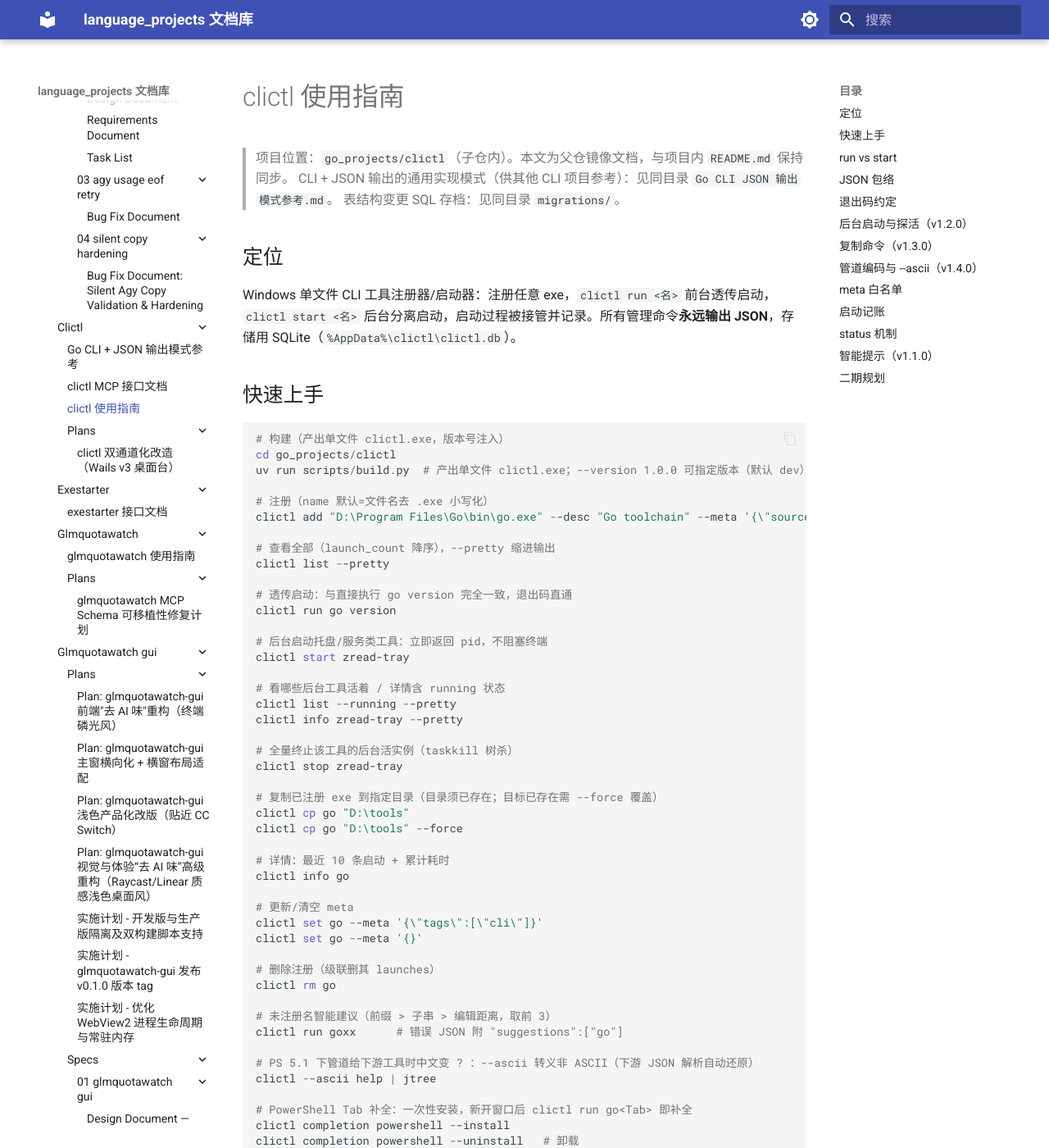
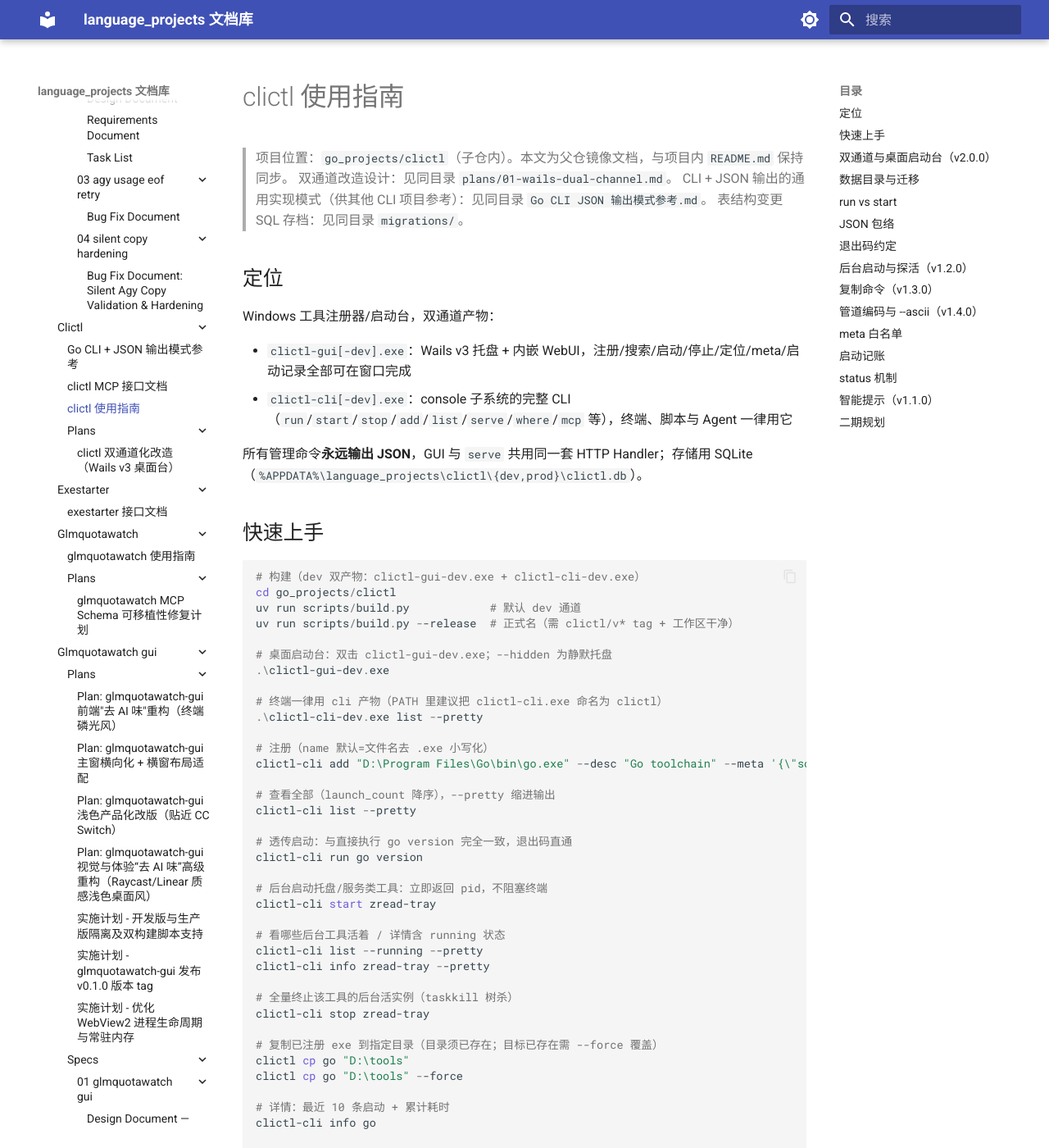
Before and after one commit to shihao-hub/td-language_projects, an MkDocs documentation site: the page built from docs/projects/go_projects/clictl/clictl 使用指南.md, in a window 1280 px wide and 1400 px high. Shown: the whole window at 82% size. Built offline with MkDocs 1.6.1 and Material for MkDocs 9.7.7, drawn with Linux system fonts in a browser that asks for light colours; a script that is not in the unit is left out; some of the changed text lies outside the part shown.

Commit message:
docs: 更新 clictl 双通道与桌面启动台使用指南
- 补充 GUI/CLI 双产物、托盘与 WebUI 能力说明
- 更新构建方式、数据目录 dev/prod 隔离与旧库迁移
- 终端示例统一改用 clictl-cli

````diff
--- a/docs/projects/go_projects/clictl/clictl 使用指南.md
+++ b/docs/projects/go_projects/clictl/clictl 使用指南.md
@@ -1,63 +1,97 @@
 # clictl 使用指南
 
 > 项目位置：`go_projects/clictl`（子仓内）。本文为父仓镜像文档，与项目内 `README.md` 保持同步。
+> 双通道改造设计：见同目录 `plans/01-wails-dual-channel.md`。
 > CLI + JSON 输出的通用实现模式（供其他 CLI 项目参考）：见同目录 `Go CLI JSON 输出模式参考.md`。
 > 表结构变更 SQL 存档：见同目录 `migrations/`。
 
 ## 定位
 
-Windows 单文件 CLI 工具注册器/启动器：注册任意 exe，`clictl run <名>` 前台透传启动，`clictl start <名>` 后台分离启动，启动过程被接管并记录。所有管理命令**永远输出 JSON**，存储用 SQLite（`%AppData%\clictl\clictl.db`）。
+Windows 工具注册器/启动台，双通道产物：
+
+- `clictl-gui[-dev].exe`：Wails v3 托盘 + 内嵌 WebUI，注册/搜索/启动/停止/定位/meta/启动记录全部可在窗口完成
+- `clictl-cli[-dev].exe`：console 子系统的完整 CLI（`run`/`start`/`stop`/`add`/`list`/`serve`/`where`/`mcp` 等），终端、脚本与 Agent 一律用它
+
+所有管理命令**永远输出 JSON**，GUI 与 `serve` 共用同一套 HTTP Handler；存储用 SQLite（`%APPDATA%\language_projects\clictl\{dev,prod}\clictl.db`）。
 
 ## 快速上手
 
 ```powershell
-# 构建（产出单文件 clictl.exe，版本号注入）
+# 构建（dev 双产物：clictl-gui-dev.exe + clictl-cli-dev.exe）
 cd go_projects/clictl
-uv run scripts/build.py  # 产出单文件 clictl.exe；--version 1.0.0 可指定版本（默认 dev）
+uv run scripts/build.py            # 默认 dev 通道
+uv run scripts/build.py --release  # 正式名（需 clictl/v* tag + 工作区干净）
+
+# 桌面启动台：双击 clictl-gui-dev.exe；--hidden 为静默托盘
+.\clictl-gui-dev.exe
+
+# 终端一律用 cli 产物（PATH 里建议把 clictl-cli.exe 命名为 clictl）
+.\clictl-cli-dev.exe list --pretty
 
 # 注册（name 默认=文件名去 .exe 小写化）
-clictl add "D:\Program Files\Go\bin\go.exe" --desc "Go toolchain" --meta '{\"source\":\"go\",\"tags\":[\"dev\"]}'
+clictl-cli add "D:\Program Files\Go\bin\go.exe" --desc "Go toolchain" --meta '{\"source\":\"go\",\"tags\":[\"dev\"]}'
 
 # 查看全部（launch_count 降序），--pretty 缩进输出
-clictl list --pretty
+clictl-cli list --pretty
 
 # 透传启动：与直接执行 go version 完全一致，退出码直通
-clictl run go version
+clictl-cli run go version
 
 # 后台启动托盘/服务类工具：立即返回 pid，不阻塞终端
-clictl start zread-tray
+clictl-cli start zread-tray
 
 # 看哪些后台工具活着 / 详情含 running 状态
-clictl list --running --pretty
-clictl info zread-tray --pretty
+clictl-cli list --running --pretty
+clictl-cli info zread-tray --pretty
 
 # 全量终止该工具的后台活实例（taskkill 树杀）
-clictl stop zread-tray
+clictl-cli stop zread-tray
 
 # 复制已注册 exe 到指定目录（目录须已存在；目标已存在需 --force 覆盖）
 clictl cp go "D:\tools"
 clictl cp go "D:\tools" --force
 
 # 详情：最近 10 条启动 + 累计耗时
-clictl info go
+clictl-cli info go
 
 # 更新/清空 meta
-clictl set go --meta '{\"tags\":[\"cli\"]}'
-clictl set go --meta '{}'
+clictl-cli set go --meta '{\"tags\":[\"cli\"]}'
+clictl-cli set go --meta '{}'
 
 # 删除注册（级联删其 launches）
-clictl rm go
+clictl-cli rm go
 
 # 未注册名智能建议（前缀 > 子串 > 编辑距离，取前 3）
-clictl run goxx      # 错误 JSON 附 "suggestions":["go"]
+clictl-cli run goxx      # 错误 JSON 附 "suggestions":["go"]
 
 # PS 5.1 下管道给下游工具时中文变 ? ：--ascii 转义非 ASCII（下游 JSON 解析自动还原）
-clictl --ascii help | jtree
+clictl-cli --ascii help | jtree
 
-# PowerShell Tab 补全：一次性安装，新开窗口后 clictl run go<Tab> 即补全
-clictl completion powershell --install
-clictl completion powershell --uninstall   # 卸载
+# PowerShell Tab 补全：一次性安装，新开窗口后 clictl-cli run go<Tab> 即补全
+clictl-cli completion powershell --install
+clictl-cli completion powershell --uninstall   # 卸载
 ```
+
+## 双通道与桌面启动台（v2.0.0）
+
+| 产物 | 子系统 | 行为 |
+|---|---|---|
+| `clictl-gui[-dev].exe` | Windows GUI | 只开窗口/托盘；除 `--hidden`/`--tray` 外忽略一切参数（`clictl-gui list` 不会执行 CLI） |
+| `clictl-cli[-dev].exe` | Console | 全部子命令只在这里；prompt/管道/重定向合规 |
+
+- 托盘菜单：打开启动台 / 在默认浏览器中打开 / 开机自启（dev 置灰）/ 彻底退出；关窗只销毁窗口，进程留托盘
+- 窗口几何（尺寸/位置/最大化）落在 `<通道目录>\window.json`，重开精确恢复
+- WebUI：左侧工具卡片（搜索 + 全部/运行中/有效/失效过滤），右侧详情（路径、大小、累计耗时、meta、最近 10 条启动）；支持启动（可带参数）/停止/定位/编辑 meta/删除/注册（内置目录浏览选 exe）
+- WebUI 不提供 `run` 前台透传：浏览器无法接管 TTY，需要看输出请用 `clictl-cli run`
+- 无 GUI 时也可只跑 WebUI：`clictl-cli serve [--port 0] [--open]`，根路径即完整工作台
+- 通道自省：`clictl-cli where`（JSON）确认当前通道、库路径、工具数与两通道 GUI 运行状态
+
+## 数据目录与迁移
+
+- dev 产物 → `%APPDATA%\language_projects\clictl\dev\clictl.db`
+- release 产物 → `%APPDATA%\language_projects\clictl\prod\clictl.db`
+- 旧库 `%APPDATA%\language_projects\clictl\clictl.db` 在**每个通道首次启动时各复制一份**（含 `-wal`/`-shm`，旧文件保留）；此后两通道独立演进
+- 日志：`<通道目录>\clictl.log`（GUI 无控制台排障）；WebView2 缓存：`<通道目录>\webview2\`
 
 ## run vs start
 
@@ -129,11 +163,11 @@ clictl completion powershell --uninstall   # 卸载
 
 **PowerShell Tab 补全**（PS 5.1+，clictl 需在 PATH 中）：
 
-- `clictl completion powershell --install` 把补全安装块写入 `$PROFILE`（conda-init 风格标记区块，幂等；安装行带 `Get-Command clictl` 守卫，clictl 不在 PATH 的会话自动跳过，不污染 shell 启动）；安装块自带两行 UTF-8 编码固化（修 PS 5.1 原生 exe 间管道中文变 `?`，详见「管道编码与 --ascii」小节）；旧版 3 行块重跑 `--install` 自动升级为 5 行标准块（返回 `upgraded:true`）；`--uninstall` 按标记整块移除（removed=5）
+- `clictl-cli completion powershell --install` 把补全安装块写入 `$PROFILE`（conda-init 风格标记区块，幂等；安装行带 `Get-Command clictl` 守卫，clictl 不在 PATH 的会话自动跳过，不污染 shell 启动）；安装块自带两行 UTF-8 编码固化（修 PS 5.1 原生 exe 间管道中文变 `?`，详见「管道编码与 --ascii」小节）；旧版 3 行块重跑 `--install` 自动升级为 5 行标准块（返回 `upgraded:true`）；`--uninstall` 按标记整块移除（removed=5）
 - 补全行为：第 1 位置补全子命令名（`clictl ru<Tab>`）；`run/start/stop/rm/info/set/cp` 后第 1 位置补全工具名（候选来自注册列表，前缀过滤）；`run`/`start` 第 2 参数起为子进程透传段，不产生候选
 - 只绑定 `clictl` 命令名，不影响其他工具的补全；内部 try/catch 静默失败
 - `completion powershell` / `completion names` 输出 **raw 文本而非 JSON 包络**（消费者是 shell 补全脚本，输出即协议，同 `run` stdout 例外先例）；`--install`/`--uninstall` 为动作型命令仍输出 JSON
 
 ## 二期规划
 
-`scan` 批量收编、`.cmd/.bat/.ps1` shim、`clictl rpc` JSON-RPC 模式（stdin NDJSON，GUI/AI 客户端接入）、标签体系、全局统计。详见项目内 `PLAN.md`。
+`scan` 批量收编、`.cmd/.bat/.ps1` shim、标签体系、全局统计、WebUI 内的前台 run（终端弹窗形态）。详见项目内 `PLAN.md`。
````
